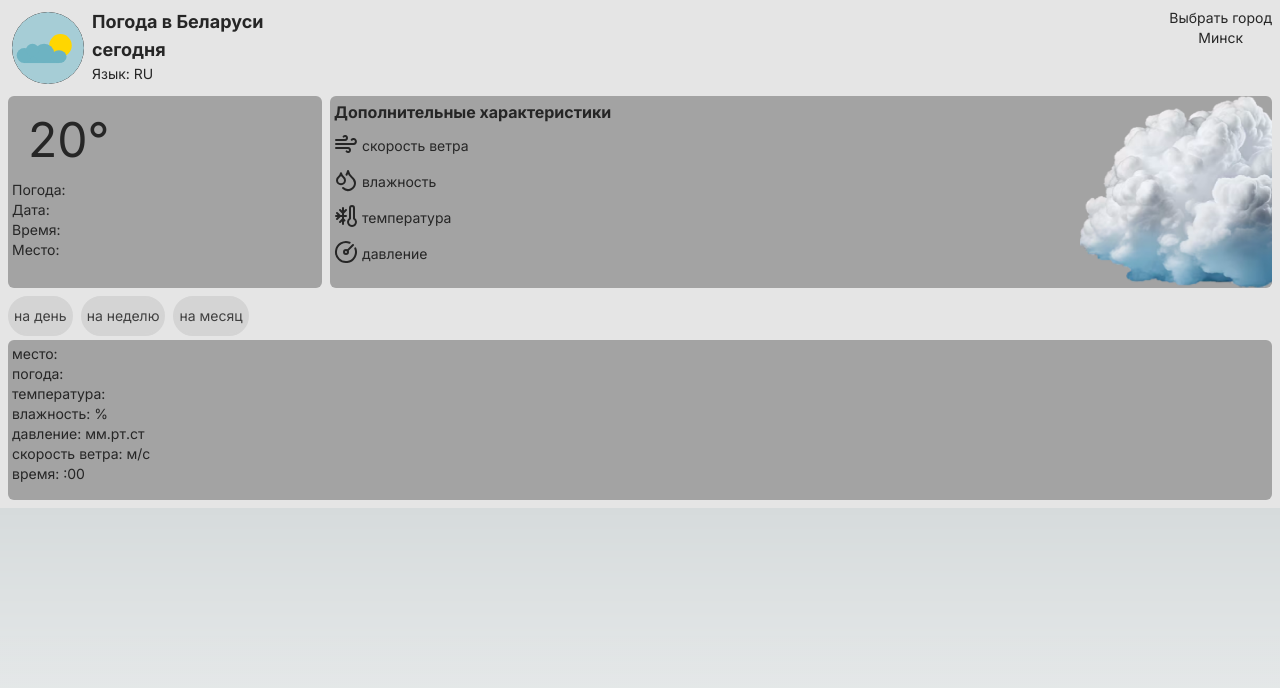
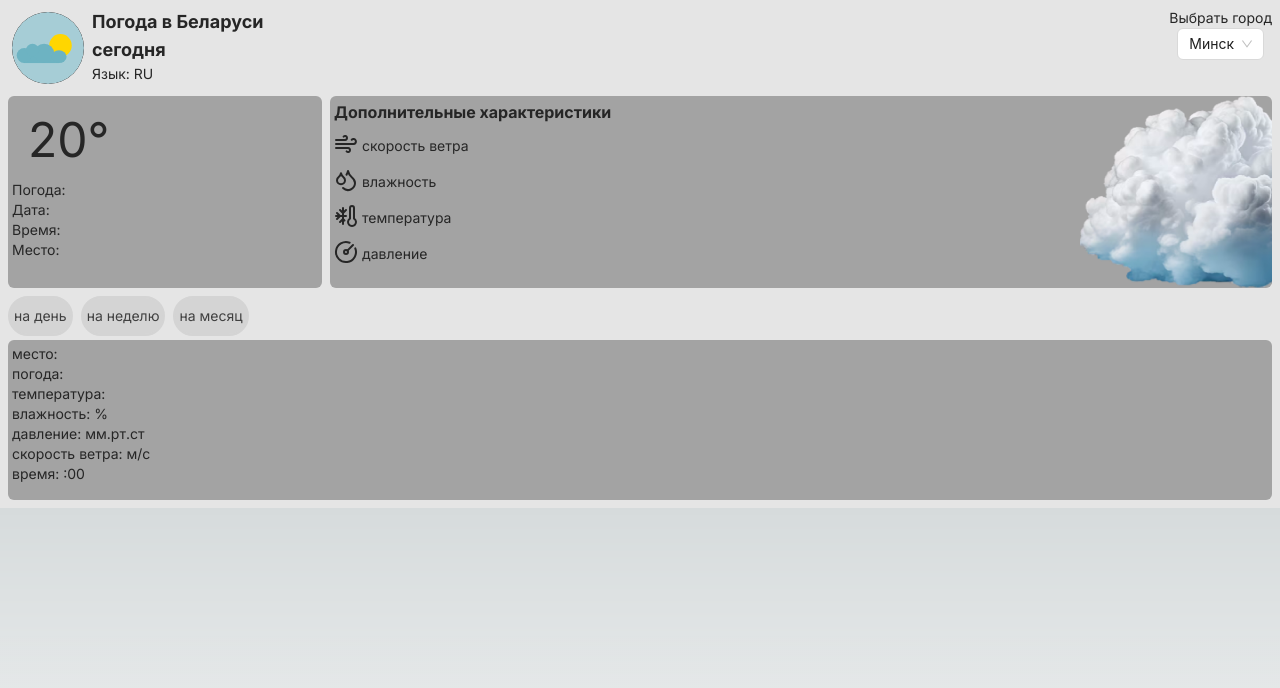
Before and after one commit to Nikich-Brat/WP2, a Next.js app: page /home in a window 1280 px wide. Shown: the top 688 px of the page. Built offline with nearby package versions, Linux system fonts and the light colour scheme.

Commit message:
2nd-versionWP

```diff
--- /dev/null
+++ b/src/weatherapp/components/Placelist.tsx
@@ -0,0 +1,56 @@
+import React, { Dispatch, SetStateAction } from "react";
+import { Select, Dropdown, Space, ConfigProvider, theme } from "antd";
+
+import type { MenuProps } from "antd";
+
+import { placelist } from "../constants/weatherstek/placeslist";
+
+const onChange = (value: string) => {
+  console.log(`selected ${value}`);
+};
+
+const onSearch = (value: string) => {
+  console.log("search:", value);
+};
+
+// Filter `option.label` match the user type `input`
+const filterOption = (
+  input: string,
+  option?: { label: string; value: string },
+) => (option?.label ?? "").toLowerCase().includes(input.toLowerCase());
+
+const App: React.FC = () => (
+  <ConfigProvider
+    theme={{
+      algorithm:
+        localStorage.theme === "dark"
+          ? theme.darkAlgorithm
+          : theme.defaultAlgorithm,
+    }}
+  >
+    <Select
+      showSearch
+      placeholder="Select a person"
+      optionFilterProp="children"
+      onChange={onChange}
+      onSearch={onSearch}
+      filterOption={filterOption}
+      options={[
+        {
+          value: placelist[0].value,
+          label: placelist[0].label,
+        },
+        {
+          value: placelist[1].value,
+          label: placelist[1].value,
+        },
+        {
+          value: placelist[2].value,
+          label: placelist[2].value,
+        },
+      ]}
+    />
+  </ConfigProvider>
+);
+
+export default App;
--- a/src/weatherapp/components/Places.tsx
+++ b/src/weatherapp/components/Places.tsx
@@ -1,45 +1,27 @@
 import React, { Dispatch, SetStateAction } from "react";
 
 import type { MenuProps } from "antd";
-import { Dropdown, Space, ConfigProvider, theme } from "antd";
+import { Select, Dropdown, Space, ConfigProvider, theme } from "antd";
+import { placelist } from "../constants/weatherstek/placeslist";
 
 export const CityChanger = ({
-  city,
   setCity,
 }: {
-  city: string;
-  setCity: Dispatch<SetStateAction<string>>;
+  setCity: Dispatch<SetStateAction<number>>;
 }) => {
-  const onClick: MenuProps["onClick"] = ({ key }) => {
-    alert(`Click on item ${key}`);
+  const onChange = (value: string) => {
+    setCity(+value);
+    localStorage.place = value;
   };
 
-  const items: MenuProps["items"] = [
-    {
-      label: <p>Минск</p>,
-      key: "0",
-    },
-    {
-      label: <p>Брест</p>,
-      key: "1",
-    },
-    {
-      label: <p>Витебск</p>,
-      key: "2",
-    },
-    {
-      label: <p>Гомель</p>,
-      key: "3",
-    },
-    {
-      label: <p>Гродно</p>,
-      key: "4",
-    },
-    {
-      label: <p>Могилев</p>,
-      key: "5",
-    },
-  ];
+  const onSearch = (value: string) => {
+    console.log("search:", +value);
+  };
+
+  const filterOption = (
+    input: string,
+    option?: { label: string; value: string },
+  ) => (option?.label ?? "").toLowerCase().includes(input.toLowerCase());
 
   return (
     <article className="flex flex-col justify-start content-center items-center">
@@ -52,21 +34,16 @@ export const CityChanger = ({
               : theme.defaultAlgorithm,
         }}
       >
-        <Dropdown
-          menu={{
-            items,
-            onClick,
-
-            selectable: true,
-            defaultSelectedKeys: ["0"],
-          }}
-          trigger={["click"]}
-          placement="bottomRight"
-        >
-          <Space>
-            <h1>{city}</h1>
-          </Space>
-        </Dropdown>
+        <Select
+          showSearch
+          placeholder="Select a person"
+          optionFilterProp="children"
+          onChange={onChange}
+          onSearch={onSearch}
+          defaultValue={localStorage.place}
+          filterOption={filterOption}
+          options={placelist}
+        />
       </ConfigProvider>
     </article>
   );
--- a/src/weatherapp/components/home.tsx
+++ b/src/weatherapp/components/home.tsx
@@ -13,9 +13,13 @@ import { ThemeInit, ThemeChanger } from "./theme";
 import { CityChanger } from "./Places";
 
 export const WeatherPrediction = () => {
-  const [theme, setTheme] = useState<string>(localStorage.theme);
+  const [theme, setTheme] = useState<string>(
+    localStorage.place ? localStorage.theme : "light",
+  );
+  const [city, setCity] = useState<number>(
+    localStorage.place ? localStorage.place : (localStorage.place = 0),
+  );
   const [interval, setInterval] = useState<number>(0);
-  const [city, setCity] = useState<string>("Минск");
 
   useEffect(() => {
     ThemeInit((text: string) => setTheme(text));
@@ -48,7 +52,7 @@ export const WeatherPrediction = () => {
               <p>Язык: RU</p>
             </article>
           </div>
-          <CityChanger city={city} setCity={setCity} />
+          <CityChanger setCity={setCity} />
         </div>
 
         <div className="w-full h-auto flex flex-col dark:bg-neutral-800 dark:text-neutral-200 bg-neutral-200 text-neutral-800 lg:flex-row md:flex-col sm:flex-col">
--- a/src/weatherapp/constants/weatherstek/list.ts
+++ b/src/weatherapp/constants/weatherstek/list.ts
@@ -1,4 +1,4 @@
-import { IPlace } from "../../types/@types";
+import { IPlace } from "../../types/index";
 
 export const WholeWeather: IPlace[] = [
   {
--- /dev/null
+++ b/src/weatherapp/constants/weatherstek/placeslist.ts
@@ -0,0 +1,28 @@
+import { PlaceList } from "../../types/index";
+
+export const placelist: PlaceList[] = [
+  {
+    value: "0",
+    label: "Минск",
+  },
+  {
+    value: "1",
+    label: "Брест",
+  },
+  {
+    value: "2",
+    label: "Витебск",
+  },
+  {
+    value: "3",
+    label: "Гомель",
+  },
+  {
+    value: "4",
+    label: "Гродно",
+  },
+  {
+    value: "5",
+    label: "Могилев",
+  },
+];
--- a/src/weatherapp/types/@types.ts
+++ b/src/weatherapp/types/@types.ts
@@ -12,3 +12,8 @@ export interface IPlace {
   time: Date;
   id: number;
 }
+
+export interface PlaceList {
+  value: string;
+  label: string;
+}
--- a/src/weatherapp/types/index.ts
+++ b/src/weatherapp/types/index.ts
@@ -1 +1 @@
-export type { IWeather, IPlace } from "./@types";
+export type { IWeather, IPlace, PlaceList } from "./@types";
```
